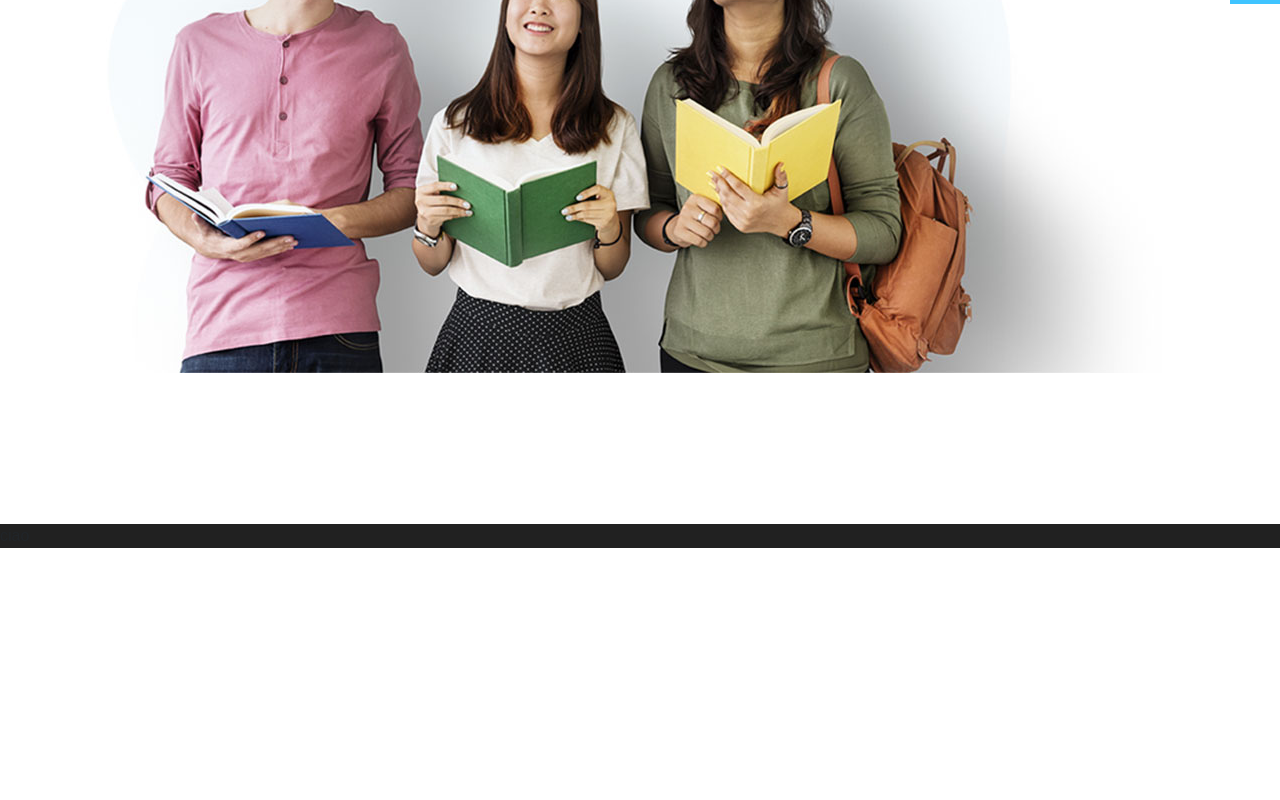
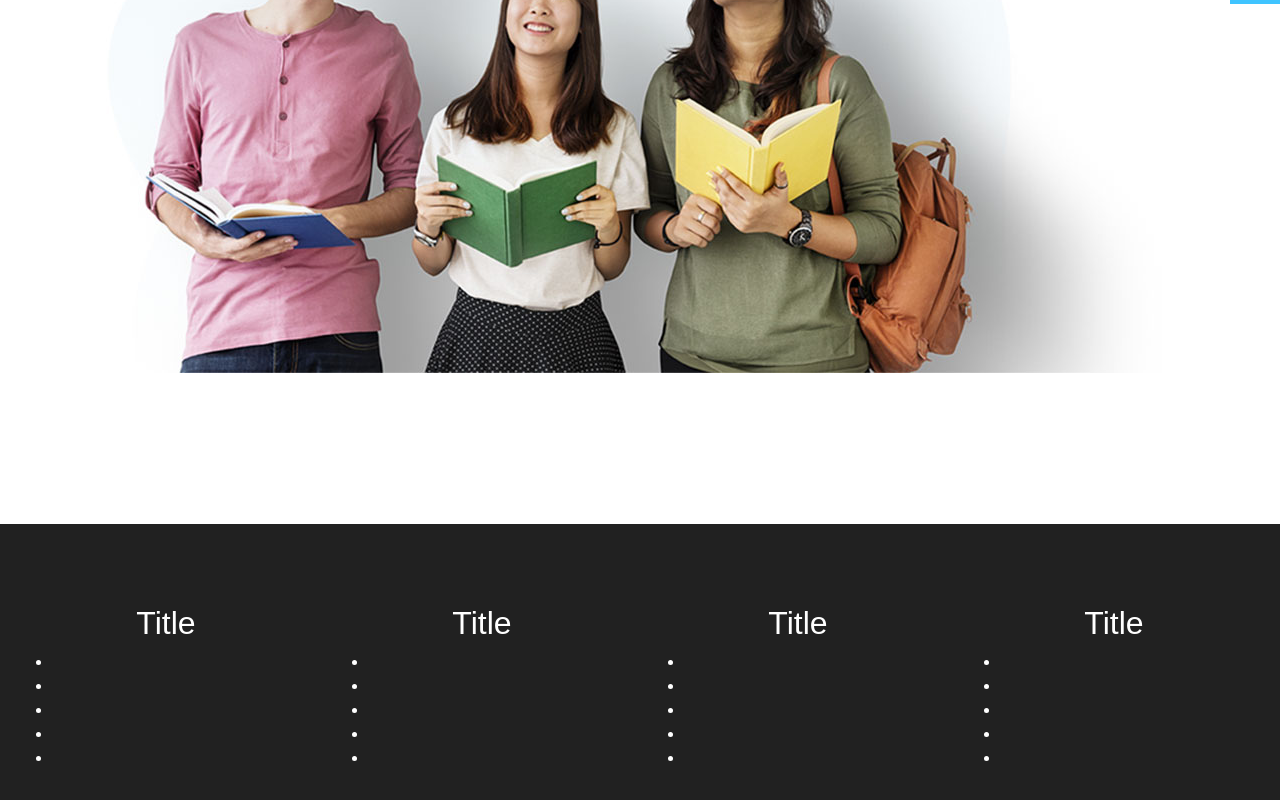
Before and after one commit to GvMazzon25/proj-html-vuejs, a Vue app: page / in a window 1280 px wide. Shown: the part 1902-2702 px from the top of the page. Before the commit the page ends 2450 px from the top, so only its background shows below. Built offline with nearby package versions, Linux system fonts and the light colour scheme.

Commit message:
footer-section

```diff
--- a/src/components/Footer.vue
+++ b/src/components/Footer.vue
@@ -1,10 +1,46 @@
 <template>
   <div class="footer">
     <div class="row">
-      <section class="col-3">ciao</section>
-      <section class="col-3"></section>
-      <section class="col-3"></section>
-      <section class="col-3"></section>
+      <section class="col-3 mx-h">
+        <h2>Title</h2>
+        <ul>
+          <li></li>
+          <li></li>
+          <li></li>
+          <li></li>
+          <li></li>
+        </ul>
+      </section>
+      <section class="col-3 mx-h">
+        <h2>Title</h2>
+        <ul>
+          <li></li>
+          <li></li>
+          <li></li>
+          <li></li>
+          <li></li>
+        </ul>
+      </section>
+      <section class="col-3 mx-h">
+        <h2>Title</h2>
+        <ul>
+          <li></li>
+          <li></li>
+          <li></li>
+          <li></li>
+          <li></li>
+        </ul>
+      </section>
+      <section class="col-3 mx-h">
+        <h2>Title</h2>
+        <ul>
+          <li></li>
+          <li></li>
+          <li></li>
+          <li></li>
+          <li></li>
+        </ul>
+      </section>
     </div>
   </div>
 </template>
--- a/src/style/footer.scss
+++ b/src/style/footer.scss
@@ -1,4 +1,10 @@
 .footer{
     width: 100%;
     background-color: rgba(33, 33, 33, 1);
+    padding: 80px 20px;
+    color: white;
+    text-align: center;
+    .mx-h{
+        max-height: 800px;
+    }
 }
```
